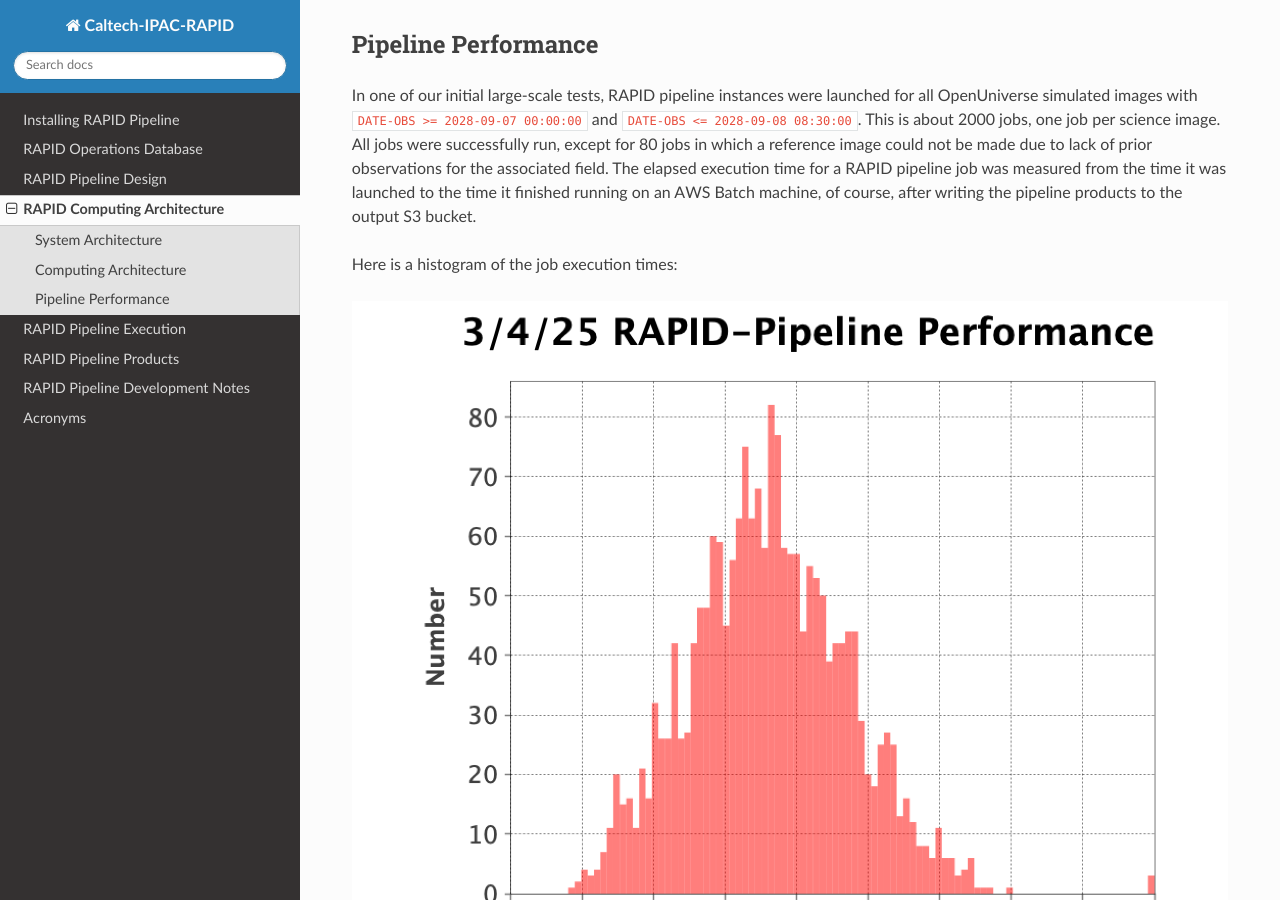
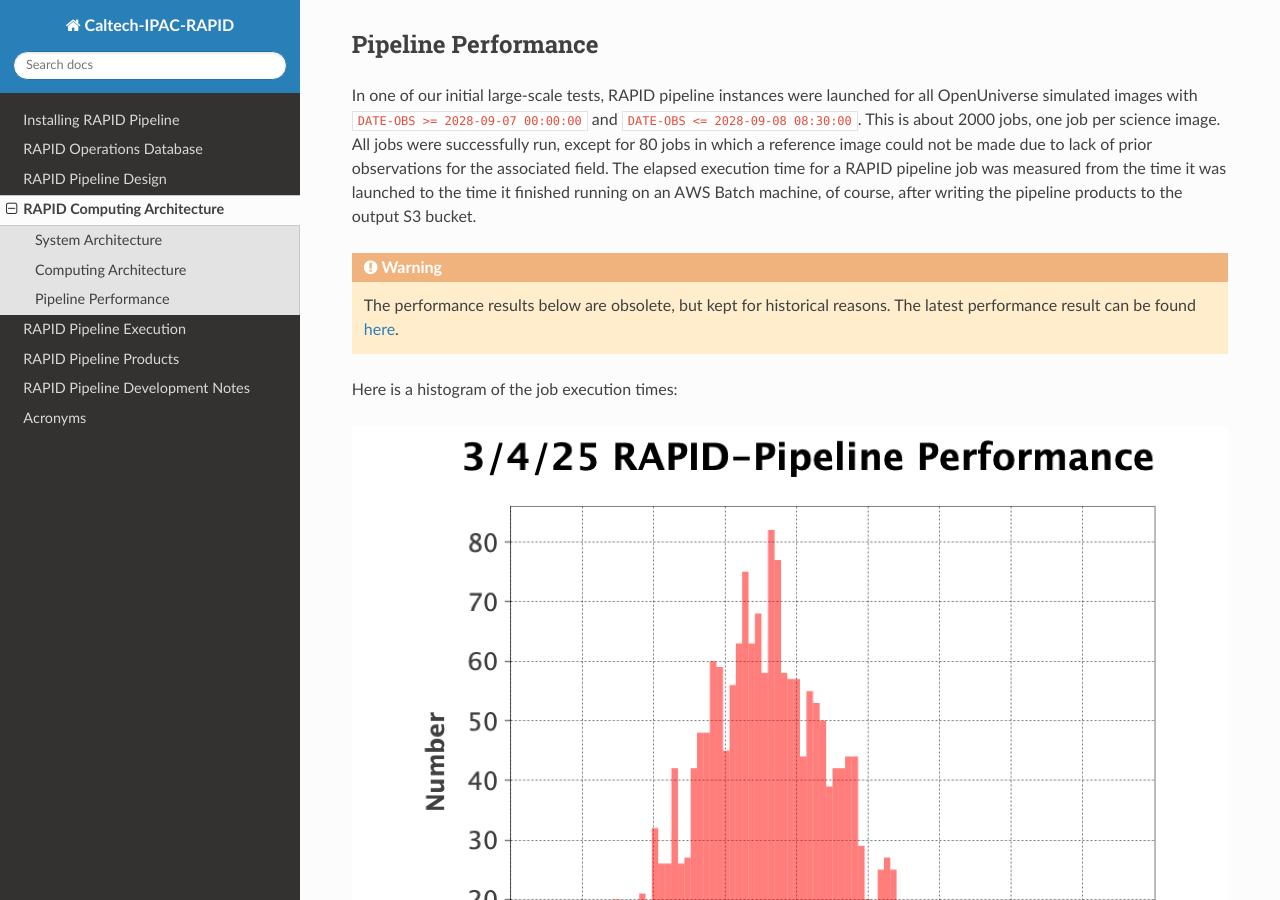
Before and after one commit to Caltech-IPAC/rapid, a Sphinx documentation site: the page built from docs/source/sysarch/comp_arch.rst, in a window 1280 px wide and 900 px high, scrolled down 2214 px. Built offline with Sphinx 7.4.7 and the Read the Docs theme 3.1.0, drawn with Linux system fonts in a browser that asks for light colours; formulas are drawn with MathJax 3.

Commit message:
Added link to latest performance results.

```diff
--- a/docs/source/sysarch/comp_arch.rst
+++ b/docs/source/sysarch/comp_arch.rst
@@ -51,6 +51,12 @@ The elapsed execution time for a RAPID pipeline job was measured
 from the time it was launched to the time it finished running on an AWS Batch machine, of course, after writing
 the pipeline products to the output S3 bucket.
 
+
+.. warning::
+    The performance results below are obsolete, but kept for historical reasons.
+    The latest performance result can be found :doc:`here </ops/bulk_run>`.
+
+
 Here is a histogram of the job execution times:
 
 .. image:: rapid_job_elapsed_vs_time_1dhist.png
```
